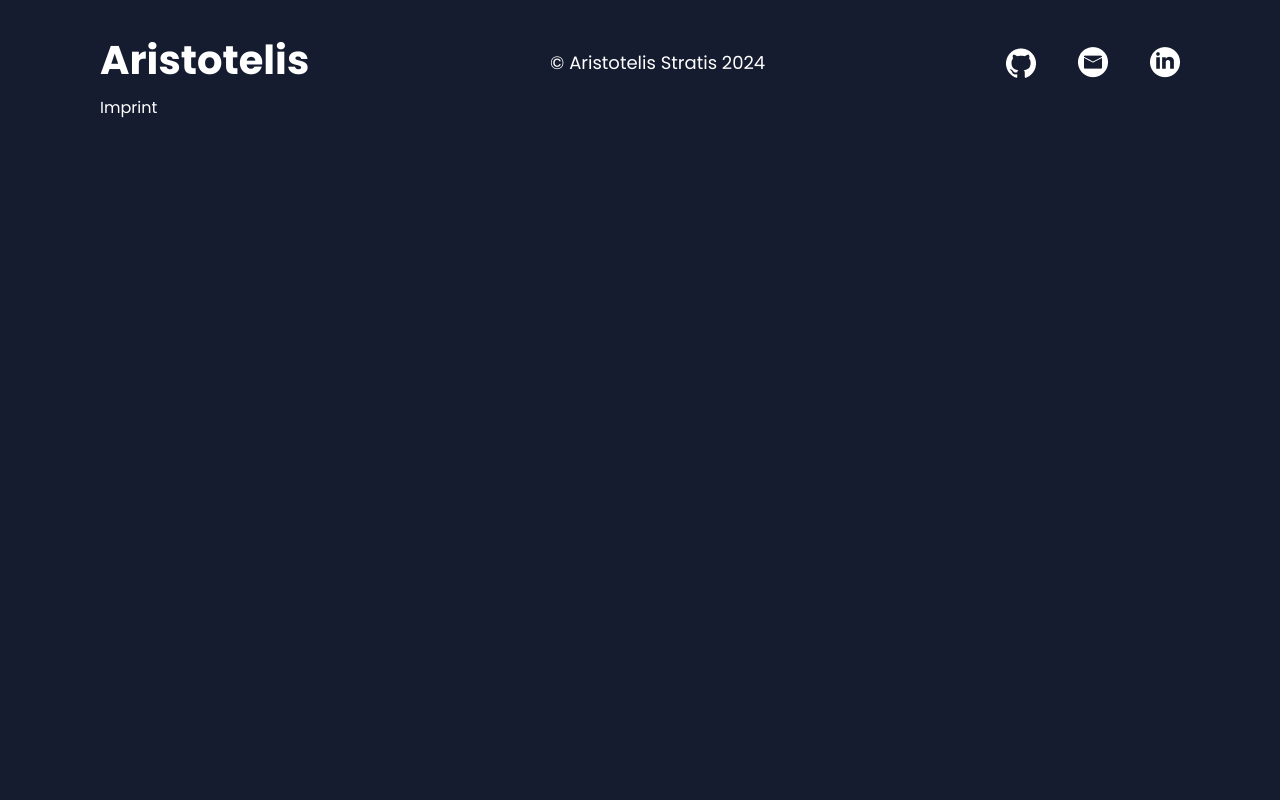
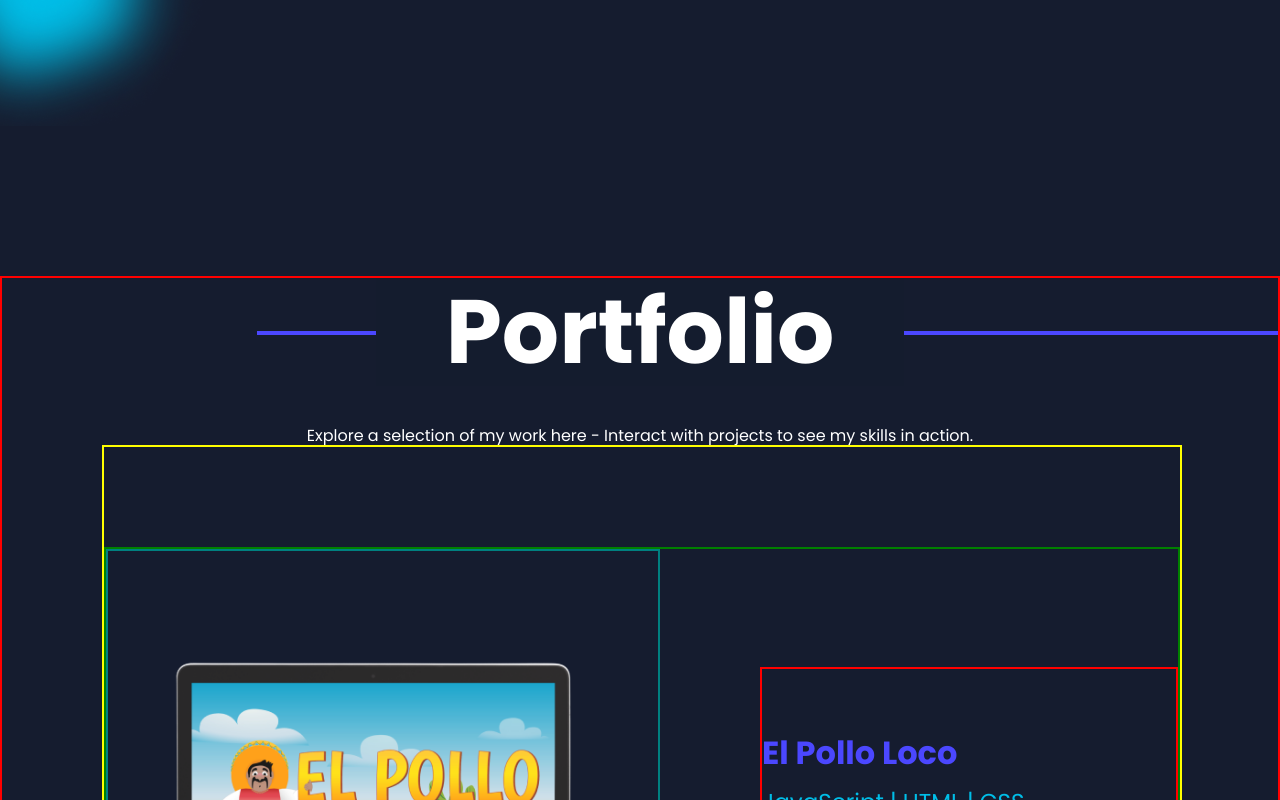
Before and after one commit to Aristotelis-Stratis/Portfolio, an Angular app: page / in a window 1280 px wide. Shown: the part 2478-3278 px from the top of the page. Before the commit the page ends 2678 px from the top, so only its background shows below. Built offline with nearby package versions, Linux system fonts and the light colour scheme.

Commit message:
myPortfolio section

```diff
--- a/src/app/footer/footer.component.html
+++ b/src/app/footer/footer.component.html
@@ -7,9 +7,9 @@
             <span>© Aristotelis Stratis 2024</span>
         </div>
         <div class="social-links">
-            <a href="https://github.com/Aristotelis-Stratis"><img src="/assets/img/buttons/Github.png" alt="Github"></a>
+            <a href="https://github.com/Aristotelis-Stratis" target="_blank"><img src="/assets/img/buttons/Github.png" alt="Github"></a>
             <a href="mailto:stratis.dev@outlook.com"><img src="/assets/img/buttons/Email.png" alt="Email"></a>
-            <a href="https://www.linkedin.com/in/aristotelis-stratis-9647002b8"><img
+            <a href="https://www.linkedin.com/in/aristotelis-stratis-9647002b8" target="_blank"><img
                     src="/assets/img/buttons/LinkedIn.png" alt="LinkedIn"></a>
         </div>
     </div>
--- a/src/app/main-content/landing-page/landing-page.component.html
+++ b/src/app/main-content/landing-page/landing-page.component.html
@@ -35,9 +35,9 @@
         <div class="blueLine"></div>
         <div class="social-links">
             <!-- Links einfügen -->
-            <a href="https://github.com/Aristotelis-Stratis"><img src="/assets/img/buttons/Github.png" alt="Github"></a>
-            <a href="mailto:stratis.dev@outlook.com"><img src="/assets/img/buttons/Email.png" alt="Email"></a>
-            <a href="https://www.linkedin.com/in/aristotelis-stratis-9647002b8"><img src="/assets/img/buttons/LinkedIn.png" alt="LinkedIn"></a>
+            <a href="https://github.com/Aristotelis-Stratis" target="_blank"><img src="/assets/img/buttons/Github.png" alt="Github"></a>
+            <a href="mailto:stratis.dev@outlook.com" target="_blank"><img src="/assets/img/buttons/Email.png" alt="Email"></a>
+            <a href="https://www.linkedin.com/in/aristotelis-stratis-9647002b8" target="_blank"><img src="/assets/img/buttons/LinkedIn.png" alt="LinkedIn"></a>
             <a class="myEmail"href=""><span>stratis.dev&#64;outlook.com</span></a>
         </div>
     </div>
--- a/src/app/main-content/main-content.component.html
+++ b/src/app/main-content/main-content.component.html
@@ -2,4 +2,4 @@
 <app-about-me></app-about-me>
 
 <app-my-skills></app-my-skills>
-<!-- <app-my-portfolio></app-my-portfolio> -->
+ <app-my-portfolio></app-my-portfolio>
--- a/src/app/main-content/my-portfolio/my-portfolio.component.html
+++ b/src/app/main-content/my-portfolio/my-portfolio.component.html
@@ -1 +1,15 @@
-<p>my-portfolio works!</p>
+<section>
+    <div class="portfolioHeader">
+        <div class="headerTitle">
+            <h2>Portfolio</h2>
+        </div>
+        <div class="blueLine"></div>
+        <div class="headerCaption">
+            <p>Explore a selection of my work here - Interact with projects to see my skills in action.</p>
+        </div>
+    </div>
+
+    <div class="myPortfolio">
+        <app-project *ngFor="let project of projects" [project]="project"></app-project>
+    </div>
+</section>
--- a/src/app/main-content/my-portfolio/my-portfolio.component.scss
+++ b/src/app/main-content/my-portfolio/my-portfolio.component.scss
@@ -0,0 +1,60 @@
+section {
+    padding-bottom: 150px;
+    margin-top: 150px;
+    display: flex;
+    position: relative;
+    z-index: 999;
+    flex-direction: column;
+    box-sizing: border-box;
+    padding: 0px 100px;
+    border: 2px solid red;
+}
+
+.portfolioHeader {
+    display: flex;
+    width: 100%;
+    justify-content: end;
+    align-items: center;
+    flex-direction: column;
+    gap: 40px;
+}
+
+.headerTitle {
+    display: flex;
+    flex-direction: row;
+    align-items: center;
+    z-index: 1000;
+    background-color: rgb(20, 28, 46);
+    box-sizing: border-box;
+    padding-left: 70px;
+    padding-right: 70px;
+
+    >h2 {
+        font-size: 90px;
+        font-weight: 700;
+        line-height: 108px;
+        text-align: center;
+    }
+}
+
+.blueLine {
+    background-color: rgb(75, 71, 255);
+    height: 4px;
+    position: absolute;
+    top: 53px;
+    right: 0;
+    width: 80%;
+    z-index: 999;
+}
+
+.headerCaption {
+    font-size: 16px;
+    font-weight: 400;
+    line-height: 19.2px;
+    text-align: center;
+}
+
+.myPortfolio {
+    border: 2px solid yellow;
+    width: 100%;
+}
--- a/src/app/main-content/my-portfolio/my-portfolio.component.ts
+++ b/src/app/main-content/my-portfolio/my-portfolio.component.ts
@@ -1,12 +1,56 @@
 import { Component } from '@angular/core';
+import { ProjectComponent } from './project/project.component';
+import { CommonModule } from '@angular/common';
 
 @Component({
   selector: 'app-my-portfolio',
   standalone: true,
-  imports: [],
+  imports: [CommonModule, ProjectComponent],
   templateUrl: './my-portfolio.component.html',
-  styleUrl: './my-portfolio.component.scss'
+  styleUrls: ['./my-portfolio.component.scss']
 })
 export class MyPortfolioComponent {
-
+  // Placeholder
+  projects = [
+    {
+      title: 'El Pollo Loco',
+      stack: 'JavaScript | HTML | CSS',
+      description: 'Jump, run and throw game based on object-oriented approach...',
+      imageUrl: '/assets/img/projects/el_pollo_loco.png',
+      liveTestUrl: 'https://live-test-url',
+      githubUrl: 'https://github.com/Aristotelis-Stratis',
+      flexDirection: 'row',
+      textAlignment: 'left'
+    },
+    {
+      title: 'JOIN',
+      stack: 'JavaScript | HTML | CSS',
+      description: 'Jump, run and throw game based on object-oriented approach...',
+      imageUrl: '/assets/img/projects/el_pollo_loco.png',
+      liveTestUrl: 'https://live-test-url',
+      githubUrl: 'https://github.com/Aristotelis-Stratis',
+      flexDirection: 'row-reverse',
+      textAlignment: 'right'
+    },
+    {
+      title: 'El Pollo Loco',
+      stack: 'JavaScript | HTML | CSS',
+      description: 'Jump, run and throw game based on object-oriented approach...',
+      imageUrl: '/assets/img/projects/el_pollo_loco.png',
+      liveTestUrl: 'https://live-test-url',
+      githubUrl: 'https://github.com/Aristotelis-Stratis',
+      flexDirection: 'row',
+      textAlignment: 'left'
+    },
+    {
+      title: 'JOIN',
+      stack: 'JavaScript | HTML | CSS',
+      description: 'Jump, run and throw game based on object-oriented approach...',
+      imageUrl: '/assets/img/projects/el_pollo_loco.png',
+      liveTestUrl: 'https://live-test-url',
+      githubUrl: 'https://github.com/Aristotelis-Stratis',
+      flexDirection: 'row-reverse',
+      textAlignment: 'right'
+    },
+  ];
 }
--- /dev/null
+++ b/src/app/main-content/my-portfolio/project/project.component.html
@@ -0,0 +1,20 @@
+<div class="project" [ngClass]="{ 'flex-row': project.flexDirection === 'row', 'flex-row-reverse': project.flexDirection === 'row-reverse' }">
+    <div class="projectImage">
+        <img [src]="project.imageUrl" [alt]="project.title">
+    </div>
+    <div class="projectText" [ngClass]="{ 'text-left': project.textAlignment === 'left', 'text-right': project.textAlignment === 'right' }">
+        <div class="projectTitle">
+            <span>{{ project.title }}</span>
+        </div>
+        <div class="projectStack">
+            <span>{{ project.stack }}</span>
+        </div>
+        <div class="projectDescription">
+            <span>{{ project.description }}</span>
+        </div>
+        <div class="projectButtonContainer">
+            <button class="testButton" (click)="goToUrl(project.liveTestUrl)">Live test</button>
+            <button class="githubButton" (click)="goToUrl(project.githubUrl)">Github</button>
+        </div>
+    </div>
+</div>
--- /dev/null
+++ b/src/app/main-content/my-portfolio/project/project.component.scss
@@ -0,0 +1,131 @@
+.project {
+    border: 2px solid green;
+    display: flex;
+    align-items: center;
+    justify-content: center;
+    margin-top: 100px;
+    margin-bottom: 100px;
+    gap: 100px;
+}
+
+.flex-row {
+    flex-direction: row;
+
+}
+
+.flex-row-reverse {
+    flex-direction: row-reverse;
+}
+
+.text-left {
+    align-items: start;
+}
+
+.text-right {
+    align-items: end;
+}
+
+.projectImage {
+    width: 550px;
+    height: 100%;
+    border: 2px solid teal;
+    display: flex;
+    align-items: center;
+    justify-content: center;
+
+    >img {
+        width: 550px;
+    }
+}
+
+.projectText {
+    height: 100%;
+    border: 2px solid red;
+    box-sizing: border-box;
+    padding-top: 65px;
+    display: flex;
+    flex-direction: column;
+    gap: 16px;
+}
+
+.projectTitle {
+    >span {
+        color: rgba(75, 71, 255, 1);
+        font-size: 32px;
+        font-weight: 700;
+        line-height: 38px;
+        letter-spacing: 0em;
+        text-align: left;
+
+    }
+}
+
+.projectStack {
+    >span {
+        color: rgba(0, 190, 232, 1);
+        font-size: 23px;
+        font-weight: 400;
+        line-height: 28px;
+        letter-spacing: 0em;
+        text-align: left;
+    }
+}
+
+.projectDescription {
+    >span {
+        color: white;
+        font-weight: 400;
+        font-size: 16px;
+        line-height: 19.2px;
+    }
+}
+
+.projectButtonContainer {
+    display: flex;
+    align-items: center;
+    flex-direction: row;
+    justify-content: start;
+    gap: 80px;
+    margin-top: 25px;
+
+    >button {
+        cursor: pointer;
+        color: white;
+        border-radius: 10px;
+        padding: 15px 30px 15px 30px;
+        gap: 10px;
+        font-size: 23px;
+        font-weight: 400;
+        line-height: 28px;
+        letter-spacing: 0em;
+        text-align: center;
+        box-shadow: 4px 4px 4px 0px rgba(0, 0, 0, 0.25);
+
+        &:hover {
+            background-color: rgba(0, 190, 232, 1);
+        }
+    }
+}
+
+.testButton {
+
+    width: 152px;
+    height: 58px;
+    border: none;
+    background-color: rgba(75, 71, 255, 1);
+}
+
+.githubButton {
+
+    width: 137px;
+    height: 58px;
+    border: 1px solid rgba(0, 190, 232, 1);
+    background-color: transparent;
+}
+
+.reverse {
+    >.project {
+        flex-direction: row-reverse;
+    }
+
+}
--- /dev/null
+++ b/src/app/main-content/my-portfolio/project/project.component.ts
@@ -0,0 +1,17 @@
+import { Component, Input } from '@angular/core';
+import { CommonModule } from '@angular/common'; // Importiere CommonModule
+
+@Component({
+  selector: 'app-project',
+  standalone: true,
+  imports: [CommonModule],
+  templateUrl: './project.component.html',
+  styleUrls: ['./project.component.scss']
+})
+export class ProjectComponent {
+  @Input() project: any;
+
+  goToUrl(url: string): void {
+    window.open(url, '_blank');
+  }
+}
--- a/src/app/main-content/my-skills/my-skills.component.scss
+++ b/src/app/main-content/my-skills/my-skills.component.scss
@@ -9,6 +9,7 @@ section {
     box-sizing: border-box;
     padding-left: 100px;
     padding-bottom: 150px;
+    margin-top: 150px;
     overflow: hidden;
 }
 
@@ -116,12 +117,11 @@ section {
     width: 428.59px;
     height: 951.44px;
     background-image: url('/assets/img/blur-shapes/part_3.png');
-    background-position: 140% 0%;
     background-repeat: no-repeat;
     background-size: contain;
     position: absolute;
     left: -290px;
-    top: 145px;
+    top: 20px;
     z-index: 1000;
     transform: rotate(31deg);
 }
```
Also changed, not shown: src/assets/img/projects/el_pollo_loco.png (added), 1 other file (tests, documents, lock files or other folders).
